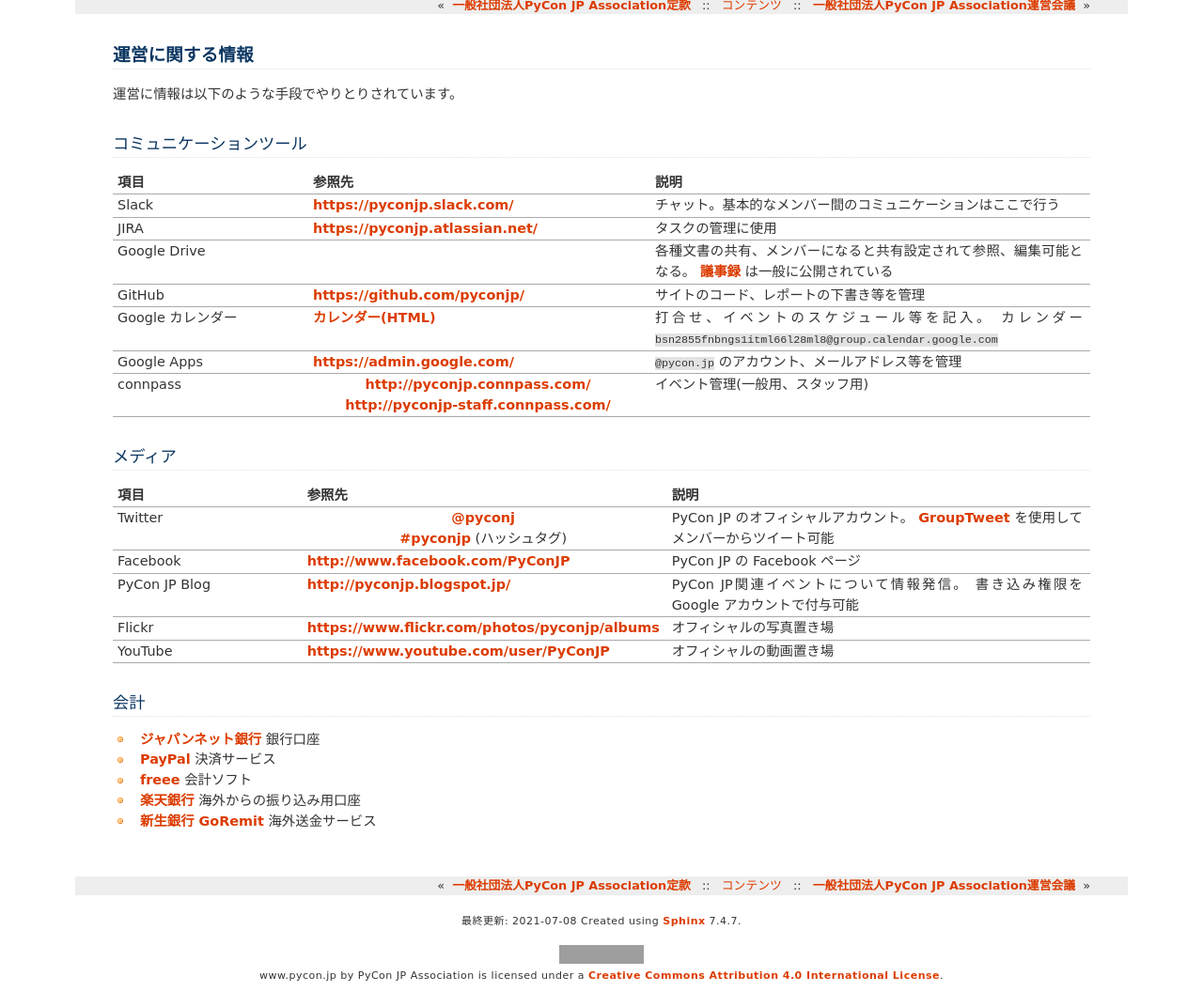
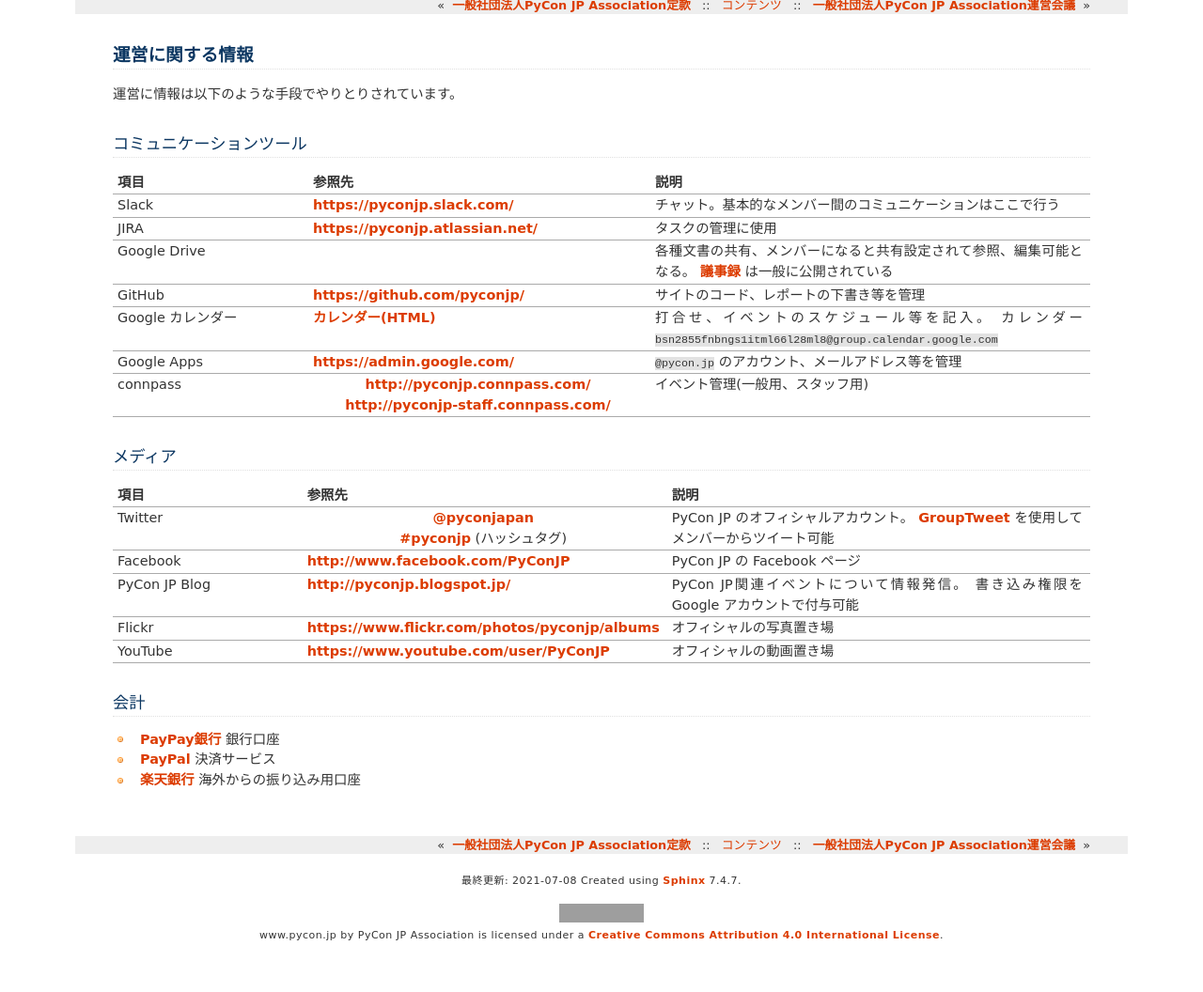
Before and after one commit to pyconjp/www.pycon.jp, a Sphinx documentation site: the page built from source/committee/operation.rst, in a window 1280 px wide, cut to the strip 129-1185 px from the top of the page. Shown: the whole strip at 94% size. Built offline with Sphinx 7.4.7, drawn with Linux system fonts in a browser that asks for light colours; after the commit the page ends 1141 px from its top, so only the background shows below that; grey boxes are pictures that could not be loaded.

Commit message:
Twitterアカウント変更と会計関係の整理

```diff
--- a/source/committee/operation.rst
+++ b/source/committee/operation.rst
@@ -49,7 +49,7 @@
      - 参照先
      - 説明
    * - Twitter
-     - | `@pyconj <https://twitter.com/pyconj>`_
+     - | `@pyconjapan <https://twitter.com/pyconjapan>`_
        | `#pyconjp <https://twitter.com/search?q=%23pyconjp&src=typd>`_ (ハッシュタグ)
      - PyCon JP のオフィシャルアカウント。
        `GroupTweet <http://www.grouptweet.com/>`_ を使用してメンバーからツイート可能
@@ -69,8 +69,6 @@
 
 会計
 ====
-- `ジャパンネット銀行 <http://www.japannetbank.co.jp/>`_ 銀行口座
+- `PayPay銀行 <https://www.paypay-bank.co.jp/>`_ 銀行口座
 - `PayPal <https://www.paypal.com/>`_ 決済サービス
-- `freee <https://www.freee.co.jp/>`_ 会計ソフト
 - `楽天銀行 <http://www.rakuten-bank.co.jp/>`_ 海外からの振り込み用口座
-- `新生銀行 GoRemit <http://www.shinseibank.com/product/goremit/>`_ 海外送金サービス
```
